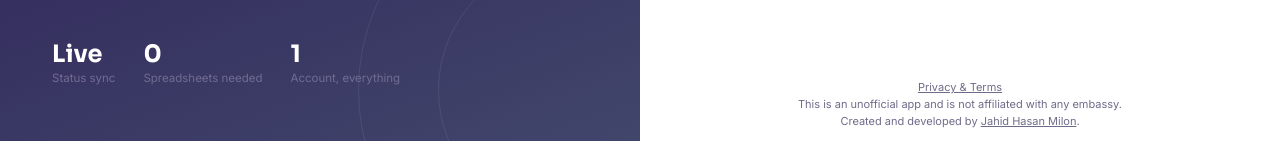
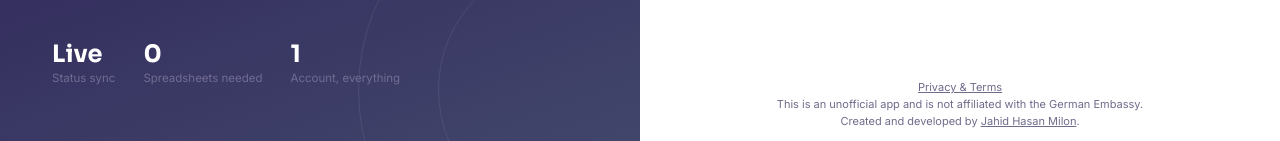
Before and after one commit to jahidhasanmilon/Visa_Application_Tracker, a React (Vite) app: page /login in a window 1280 px wide. Shown: the part 659-800 px from the top of the page. Built offline with nearby package versions, Linux system fonts and the light colour scheme; no server answers.

Commit message:
Specify German Embassy in footer disclaimer

```diff
--- a/src/i18n/translations.ts
+++ b/src/i18n/translations.ts
@@ -91,7 +91,7 @@ export const translations: Record<Lang, Record<string, string>> = {
     'login.createAccountInstead': 'Create an account',
 
     // Footer
-    'footer.text': 'This is an unofficial app and is not affiliated with any embassy.',
+    'footer.text': 'This is an unofficial app and is not affiliated with the German Embassy.',
     'footer.createdBy': 'Created and developed by',
 
     // My Status (applicant dashboard)
@@ -314,7 +314,7 @@ export const translations: Record<Lang, Record<string, string>> = {
     'login.createAccountInstead': 'একটা account তৈরি করুন',
 
     // Footer
-    'footer.text': 'এটি একটি অনানুষ্ঠানিক অ্যাপ, কোনো দূতাবাসের সাথে সম্পর্কিত নয়।',
+    'footer.text': 'এটি একটি অনানুষ্ঠানিক অ্যাপ, জার্মান দূতাবাসের সাথে সম্পর্কিত নয়।',
     'footer.createdBy': 'তৈরি ও ডেভেলপ করেছেন',
 
     // My Status (applicant dashboard)
```
